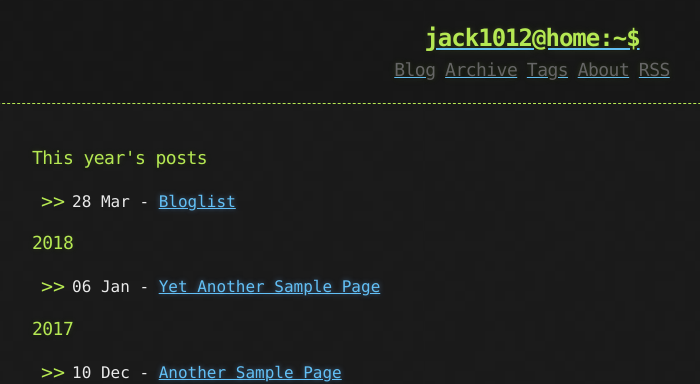
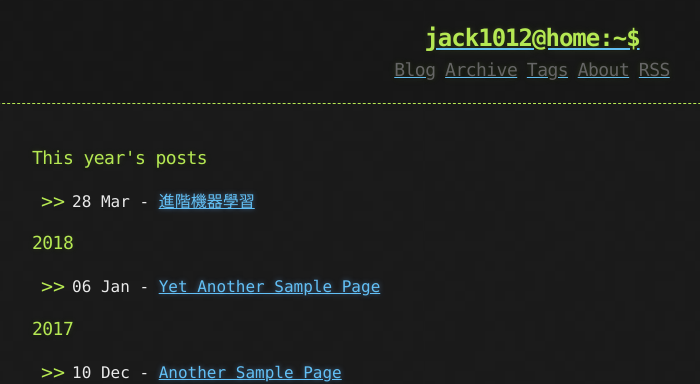
Before and after one commit to jack1012/jack1012.github.io, a Jekyll site: the page built from archive.md, in a window 1280 px wide. Shown: the top 384 px of the page, without its empty margins (108-808 px from the left). Built offline with Jekyll 4.4.1, drawn with Linux system fonts in a browser that asks for light colours.

Commit message:
Update 2020-03-28-bloglist.md

```diff
--- a/_posts/2020-03-28-bloglist.md
+++ b/_posts/2020-03-28-bloglist.md
@@ -1,4 +1,10 @@
-
+---
+layout      : post
+title       : 進階機器學習
+date        : 2020-03-28 20:41:10 +0800
+categories  : articles
+tags        : [ML]
+---
 
 # 進階機器學習
 
```
